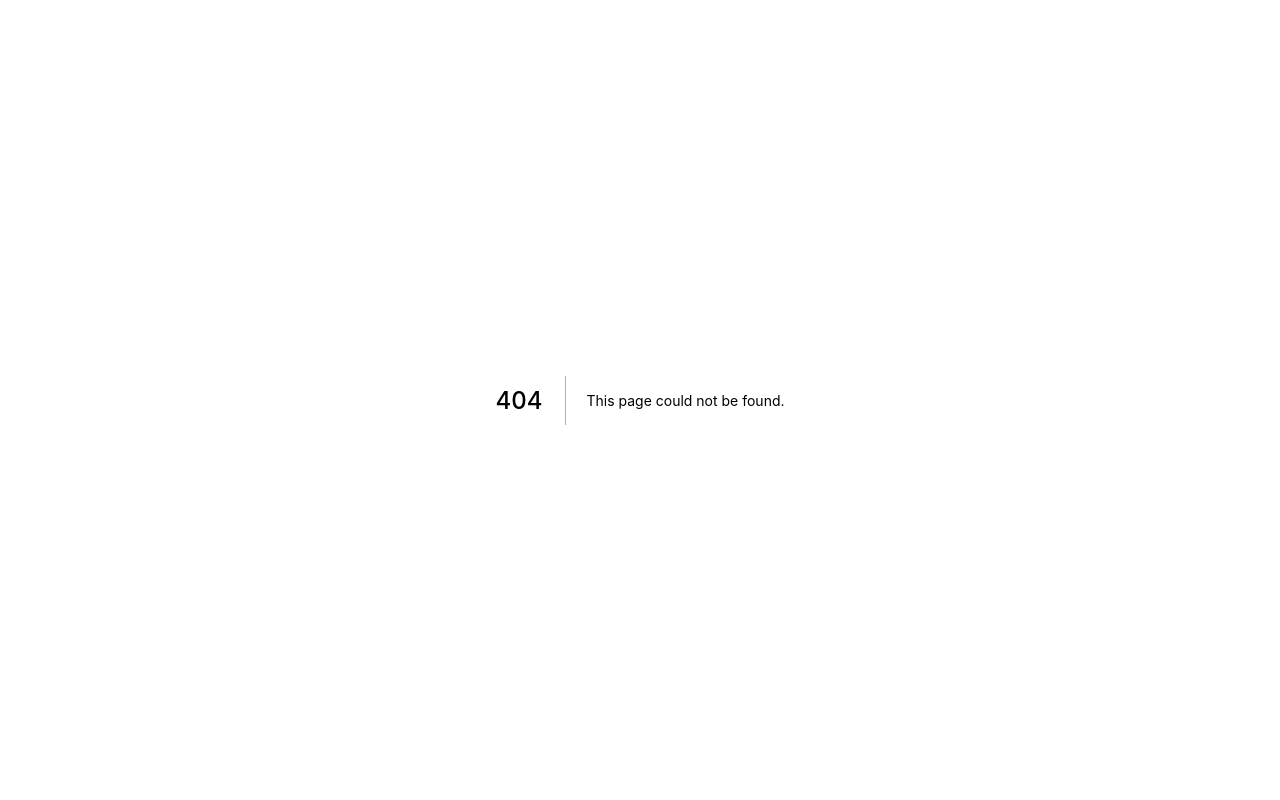
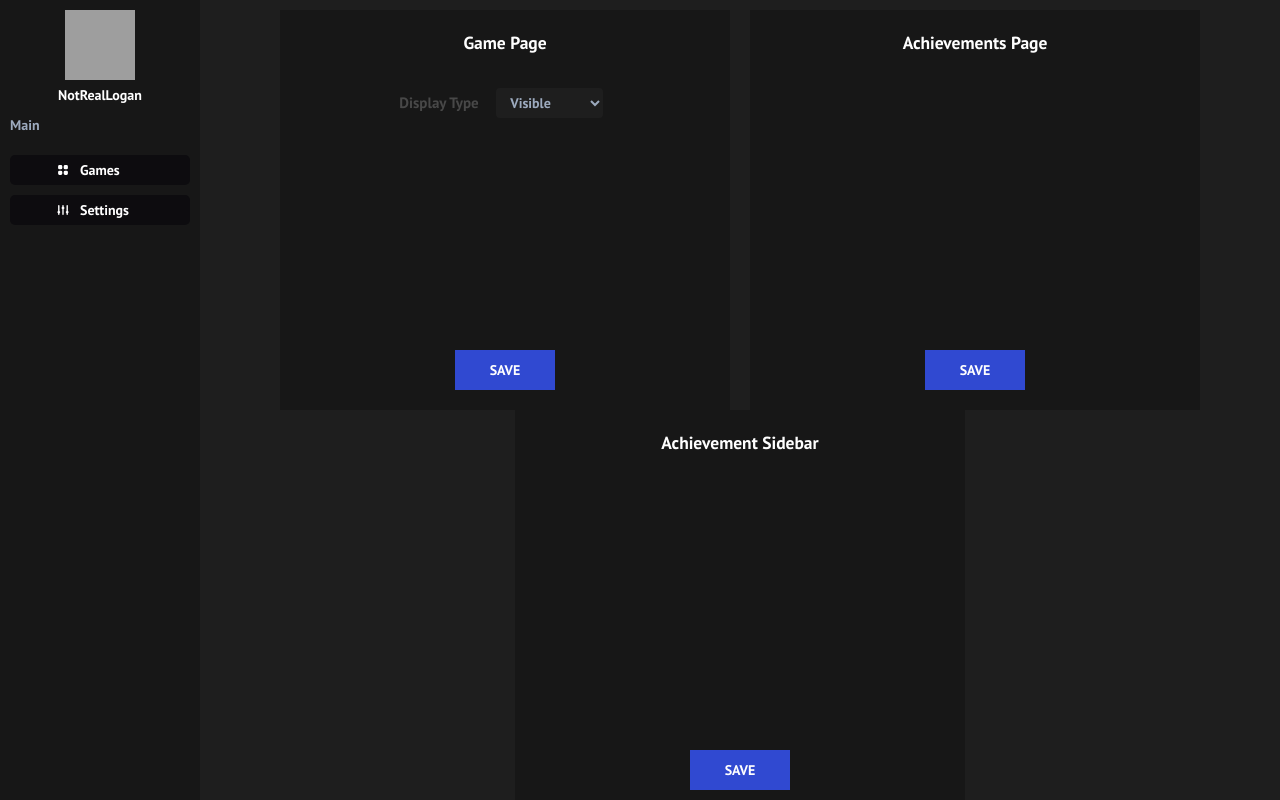
Before and after one commit to jeevakalaiselvam/nextjs-steamtracker, a Next.js app: page /settings in a window 1280 px wide. Before the commit this address had no page. Built offline with nearby package versions, Linux system fonts and the light colour scheme; grey boxes are pictures that could not be loaded.

Commit message:
Settings Page added

```diff
--- a/components/content/RefreshContent.js
+++ b/components/content/RefreshContent.js
@@ -13,7 +13,7 @@ const Container = styled.div`
   min-height: 100vh;
 `;
 
-const Atom = (props) => {
+const RefreshContent = (props) => {
   const [loading, setLoading] = useState(true);
   const router = useRouter();
 
@@ -31,4 +31,4 @@ const Atom = (props) => {
   return <Container>{loading && <Loaders.HashLoader />}</Container>;
 };
 
-export default Atom;
+export default RefreshContent;
--- /dev/null
+++ b/components/content/SettingsContent.js
@@ -0,0 +1,39 @@
+import axios from 'axios';
+import { useRouter } from 'next/router';
+import React, { useState, useEffect } from 'react';
+import * as Loaders from 'react-spinners';
+import styled from 'styled-components';
+import { API_REFRESH_DATA } from '../../helper/apiHelper';
+import GameSettings from '../settings/GameSettings';
+import SubMenu from '../ui/atoms/SubMenu';
+import SettingCard from '../ui/molecules/SettingCard';
+
+const Container = styled.div`
+  display: flex;
+  flex-direction: row;
+  flex-wrap: wrap;
+  align-items: flex-start;
+  justify-content: center;
+  min-height: 100vh;
+  padding: 1rem;
+`;
+
+const SettingsContent = (props) => {
+  const router = useRouter();
+
+  useEffect(() => {}, []);
+
+  return (
+    <Container>
+      <SettingCard
+        title="Game Page"
+        component={<GameSettings />}
+        navigateTo={'/games'}
+      />
+      <SettingCard title="Achievements Page " />
+      <SettingCard title="Achievement Sidebar" />
+    </Container>
+  );
+};
+
+export default SettingsContent;
--- a/components/menu/GamesMenu.js
+++ b/components/menu/GamesMenu.js
@@ -2,8 +2,9 @@ import React from 'react';
 import styled from 'styled-components';
 import Profile from '../ui/molecules/Profile';
 import MenuItem from '../ui/atoms/MenuItem';
-import { HiViewGrid } from 'react-icons/hi';
+import { HiViewGrid, HiAdjustments } from 'react-icons/hi';
 import SubMenu from '../ui/atoms/SubMenu';
+import { useRouter } from 'next/router';
 
 const Container = styled.div`
   display: flex;
@@ -12,11 +13,26 @@ const Container = styled.div`
 `;
 
 const GamesMenu = (props) => {
+  const router = useRouter();
+
   return (
     <Container>
       <Profile />
       <SubMenu title="Main" />
-      <MenuItem title="All Games" icon={<HiViewGrid />} />
+      <MenuItem
+        title="Games"
+        icon={<HiViewGrid />}
+        onClick={() => {
+          router.push('/games');
+        }}
+      />
+      <MenuItem
+        title="Settings"
+        icon={<HiAdjustments />}
+        onClick={() => {
+          router.push('/settings');
+        }}
+      />
     </Container>
   );
 };
--- /dev/null
+++ b/components/settings/GameSettings.js
@@ -0,0 +1,58 @@
+import React from 'react';
+import styled from 'styled-components';
+import {
+  GAME_SETTING_DISPLAY_HOVER,
+  GAME_SETTING_DISPLAY_PERCENTAGE,
+  GAME_SETTING_DISPLAY_VISIBLE,
+  LOCALSTORAGE_GAME_SETTING_DISPLAY,
+} from '../../helper/filterHelper';
+import Filter from '../ui/atoms/Filter';
+import SettingItem from '../ui/atoms/SettingItem';
+
+const Container = styled.div`
+  display: flex;
+  flex-direction: row;
+  align-items: center;
+  justify-content: center;
+`;
+
+const GameSettings = (props) => {
+  const filterOptions = [
+    {
+      id: GAME_SETTING_DISPLAY_VISIBLE,
+      title: 'Visible',
+    },
+    {
+      id: GAME_SETTING_DISPLAY_HOVER,
+      title: 'Hover',
+    },
+    {
+      id: GAME_SETTING_DISPLAY_PERCENTAGE,
+      title: 'Percentage',
+    },
+  ];
+
+  const displayFilterChanged = (filterOption) => {
+    console.log('SETTINGS FILTER', filterOption);
+    if (window !== 'undefined') {
+      localStorage.setItem(LOCALSTORAGE_GAME_SETTING_DISPLAY, filterOption);
+    }
+  };
+
+  return (
+    <Container>
+      <SettingItem
+        title="Display Type"
+        component={
+          <Filter
+            background={'#1e1e1e'}
+            filterOptions={filterOptions}
+            onFilterChanged={displayFilterChanged}
+          />
+        }
+      />
+    </Container>
+  );
+};
+
+export default GameSettings;
--- /dev/null
+++ b/components/ui/atoms/Button.js
@@ -0,0 +1,54 @@
+import React, { useState } from 'react';
+import styled from 'styled-components';
+
+const Container = styled.div`
+  display: flex;
+  flex-direction: row;
+  align-items: center;
+  justify-content: center;
+  width: 100px;
+  padding: 1rem;
+  background-color: #3049d1;
+  color: #fefefe;
+  cursor: pointer;
+  background: ${(props) => {
+    if (props.hover && !props.click) {
+      return '#1e33a6';
+    } else if (props.hover && props.click) {
+      return '#15278c';
+    } else {
+      return '#3049d1';
+    }
+  }};
+`;
+
+const Button = (props) => {
+  const { title, onClick } = props;
+
+  const [hover, setHover] = useState(false);
+  const [click, setClick] = useState(false);
+
+  const onItemClick = () => {
+    setClick((old) => true);
+    onClick();
+  };
+
+  return (
+    <Container
+      click={click}
+      hover={hover}
+      onMouseEnter={() => {
+        setHover((old) => true);
+      }}
+      onMouseLeave={() => {
+        setHover((old) => false);
+        setClick((old) => false);
+      }}
+      onClick={onItemClick}
+    >
+      {title}
+    </Container>
+  );
+};
+
+export default Button;
--- a/components/ui/atoms/Filter.js
+++ b/components/ui/atoms/Filter.js
@@ -11,7 +11,7 @@ const Container = styled.div`
   margin: 0.25rem;
 
   & select {
-    background: #171717;
+    background: ${(props) => props.background ?? '#171717'};
     border: none;
     outline: none;
     color: #9caabe;
@@ -20,7 +20,7 @@ const Container = styled.div`
     border-radius: 4px;
   }
   & option {
-    background: #171717;
+    background: ${(props) => props.background ?? '#171717'};
     border: none;
     outline: none;
     color: #9caabe;
@@ -30,7 +30,7 @@ const Container = styled.div`
   }
 `;
 
-export default function Filter({ filterOptions, onFilterChanged }) {
+export default function Filter({ filterOptions, onFilterChanged, background }) {
   const [selected, setSelected] = useState('');
 
   useEffect(() => {
@@ -43,7 +43,7 @@ export default function Filter({ filterOptions, onFilterChanged }) {
   };
 
   return (
-    <Container>
+    <Container background={background}>
       <select name="sort" key="sort" onChange={optionChangeHandler}>
         {filterOptions &&
           filterOptions.length > 0 &&
--- a/components/ui/atoms/MenuItem.js
+++ b/components/ui/atoms/MenuItem.js
@@ -1,5 +1,5 @@
-import React, { useState } from "react";
-import styled from "styled-components";
+import React, { useState } from 'react';
+import styled from 'styled-components';
 
 const Container = styled.div`
   display: flex;
@@ -9,25 +9,30 @@ const Container = styled.div`
   cursor: pointer;
   background: ${(props) => {
     if (props.hover && !props.click) {
-      return "#3049d1";
+      return '#3049d1';
     } else if (props.hover && props.click) {
-      return "#3049d1";
+      return '#3049d1';
     } else {
-      return "#0d0c0f";
+      return '#0d0c0f';
     }
   }};
   align-items: center;
   justify-content: center;
+  margin-top: 1rem;
 `;
 
 const Title = styled.div`
   display: flex;
+  text-align: left;
+  flex: 2;
 `;
 
 const Icon = styled.div`
+  flex: 1;
   display: flex;
   align-items: center;
-  justify-content: center;
+  justify-content: flex-end;
+
   margin-right: 1rem;
 `;
 
--- /dev/null
+++ b/components/ui/atoms/SettingItem.js
@@ -0,0 +1,37 @@
+import React from 'react';
+import styled from 'styled-components';
+
+const Container = styled.div`
+  display: flex;
+  flex-direction: row;
+  align-items: center;
+  justify-content: center;
+`;
+
+const Title = styled.div`
+  flex: 1;
+  padding: 0.5rem;
+  display: flex;
+  align-items: center;
+  justify-content: center;
+  font-size: 1.5rem;
+`;
+const Component = styled.div`
+  flex: 1;
+  padding: 0.5rem;
+  display: flex;
+  align-items: center;
+  justify-content: center;
+`;
+
+const SettingItem = (props) => {
+  const { title, component } = props;
+  return (
+    <Container>
+      <Title>{title}</Title>
+      <Component>{component}</Component>
+    </Container>
+  );
+};
+
+export default SettingItem;
--- /dev/null
+++ b/components/ui/molecules/SettingCard.js
@@ -0,0 +1,55 @@
+import { useRouter } from 'next/router';
+import React from 'react';
+import styled from 'styled-components';
+import Button from '../atoms/Button';
+import Filter from '../atoms/Filter';
+import SettingItem from '../atoms/SettingItem';
+
+const Container = styled.div`
+  display: flex;
+  background-color: #171717;
+  width: 450px;
+  height: 400px;
+  flex-direction: column;
+  align-items: center;
+  color: #484848;
+  padding: 2rem;
+  justify-content: flex-start;
+  margin: 0rem 1rem;
+`;
+
+const Header = styled.div`
+  display: flex;
+  align-items: center;
+  justify-content: center;
+  color: #fefefe;
+  font-size: 1.75rem;
+`;
+
+const Component = styled.div`
+  display: flex;
+  padding: 2rem;
+  flex-direction: column;
+  align-items: center;
+  flex: 1;
+  justify-content: flex-start;
+`;
+
+const SettingCard = (props) => {
+  const { title, component, navigateTo } = props;
+  const router = useRouter();
+  return (
+    <Container>
+      <Header>{title}</Header>
+      <Component>{component && component}</Component>
+      <Button
+        title="SAVE"
+        onClick={() => {
+          router.push(navigateTo);
+        }}
+      />
+    </Container>
+  );
+};
+
+export default SettingCard;
--- a/helper/filterHelper.js
+++ b/helper/filterHelper.js
@@ -5,6 +5,14 @@ export const GAMES_SORT_NAME_DESC = 'GAMES_SORT_NAME_DESC';
 
 export const GAME_ACHIEVEMENT_SORT_LATEST = 'GAME_ACHIEVEMENT_SORT_LATEST';
 export const GAME_ACHIEVEMENT_SORT_OLDEST = 'GAME_ACHIEVEMENT_SORT_OLDEST';
+
+//Settings Filter
+export const LOCALSTORAGE_GAME_SETTING_DISPLAY =
+  'LOCALSTORAGE_GAME_SETTING_DISPLAY';
+export const GAME_SETTING_DISPLAY_HOVER = 'GAME_SETTING_DISPLAY_HOVER';
+export const GAME_SETTING_DISPLAY_VISIBLE = 'GAME_SETTING_DISPLAY_VISIBLE';
+export const GAME_SETTING_DISPLAY_PERCENTAGE =
+  'GAME_SETTING_DISPLAY_PERCENTAGE';
 
 export const getGamesFiltered = (games, filterOption) => {
   if (filterOption === GAMES_SORT_COMPLETION_DESC) {
--- /dev/null
+++ b/pages/settings/index.js
@@ -0,0 +1,10 @@
+import React from 'react';
+import SettingsContent from '../../components/content/SettingsContent';
+import GamesLeftSidebar from '../../components/leftsidebar/GamesLeftSidebar';
+import Page from '../../layouts/Page';
+
+export default function Settings() {
+  return (
+    <Page content={<SettingsContent />} leftSidebar={<GamesLeftSidebar />} />
+  );
+}
```
Also changed, not shown: pages/api/games/index.js (+0 -7 lines).
